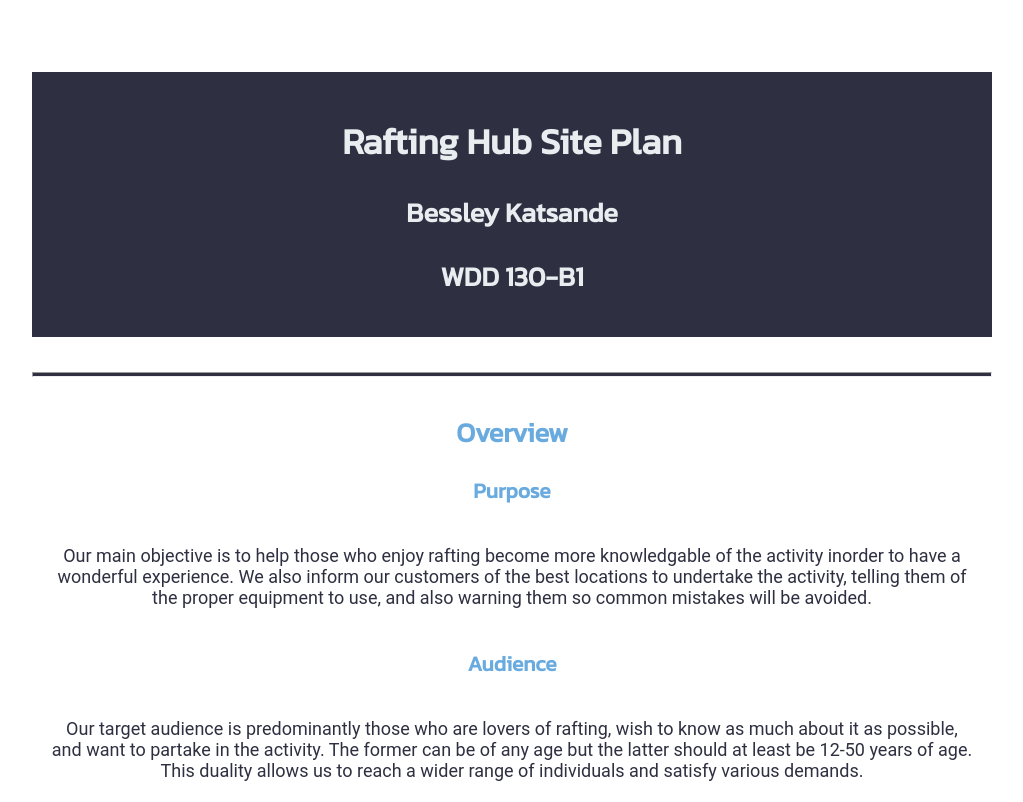
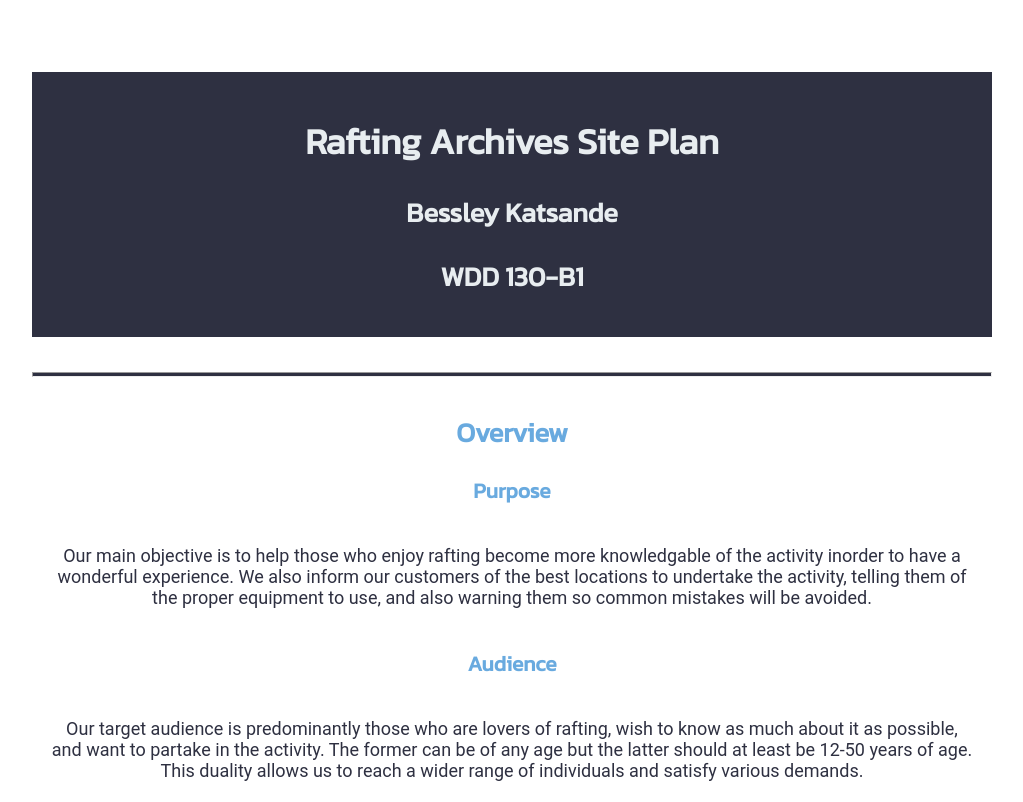
Before and after one commit to BessleyTKatsande/wdd130, a plain HTML site: page site-plan-rafting.html in a window 1280 px wide. Shown: the top 802 px of the page, without its empty margins (128-1151 px from the left). Drawn offline with Linux system fonts and the light colour scheme; files that its build step writes are made by us from their sources; files whose address does not match are found by name.

Commit message:
Add files via upload

```diff
--- a/site-plan-rafting.html
+++ b/site-plan-rafting.html
@@ -10,7 +10,7 @@
 
 <body>
   <header>
-    <h1>Rafting Hub Site Plan</h1>
+    <h1>Rafting Archives Site Plan</h1>
     <h2>Bessley Katsande</h2>
     <h2>WDD 130-B1</h2>
     <!-- In the header above, add the name of your site, your name and class number. For example if you are in section 3 you would put WDD 130-03 -->
@@ -57,7 +57,7 @@
       <tr>
         <td class="primary">[#69aadf]</td>
         <td class="secondary">[#4d7731]</td>
-        <td class="accent1">[#2e3041 ]</td>
+        <td class="accent1">[#2e3041]</td>
         <td class="accent2">[#e8edf0]</td>
       </tr>
     </table>
@@ -124,6 +124,7 @@
     <h3>Our Rivers</h3>
 
     <img src="Screenshot (30).png" alt="Our Rivers page wireframe" />
+
     <!-- <img src="#" alt="page 2 wireframe"> -->
   </main>
 </body>
```
